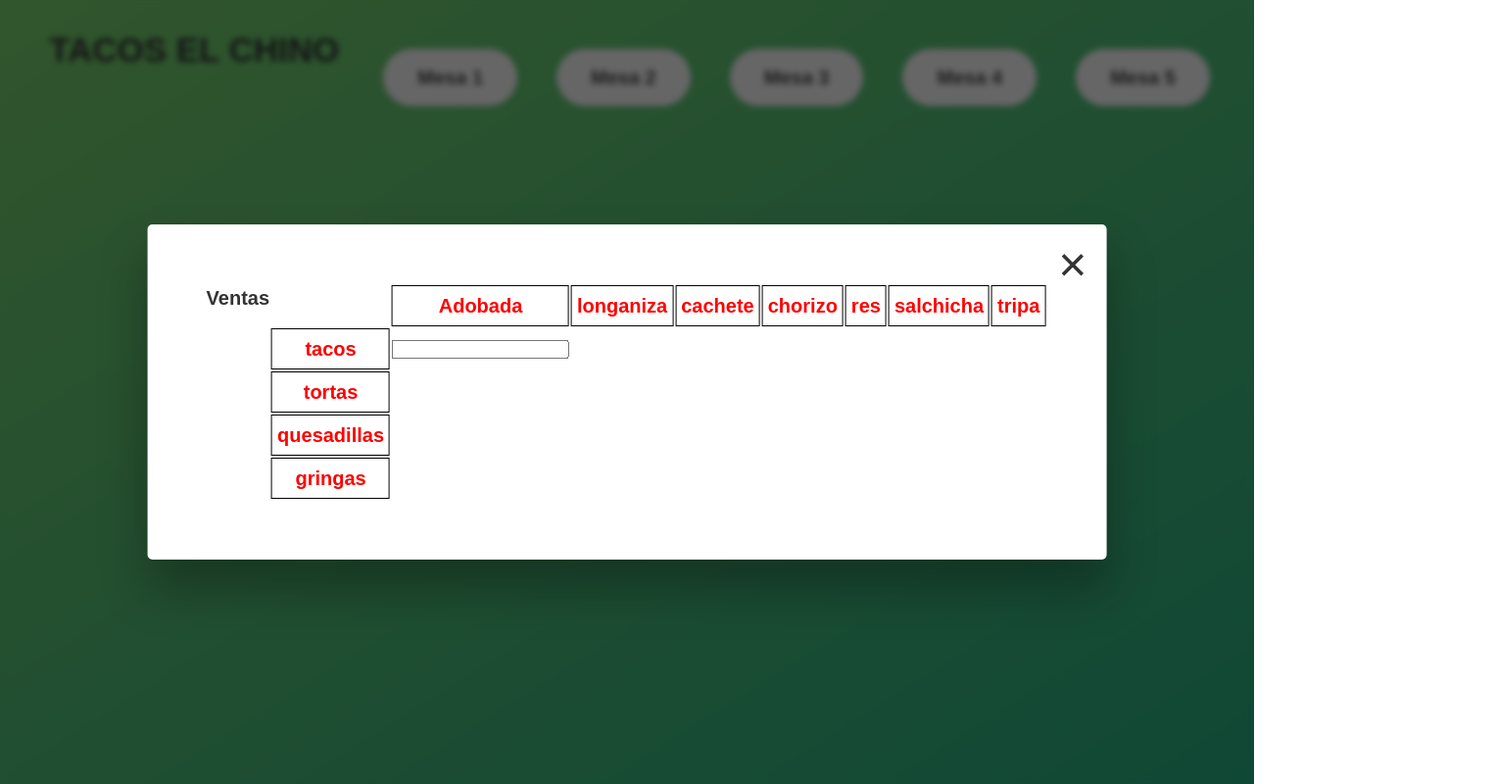
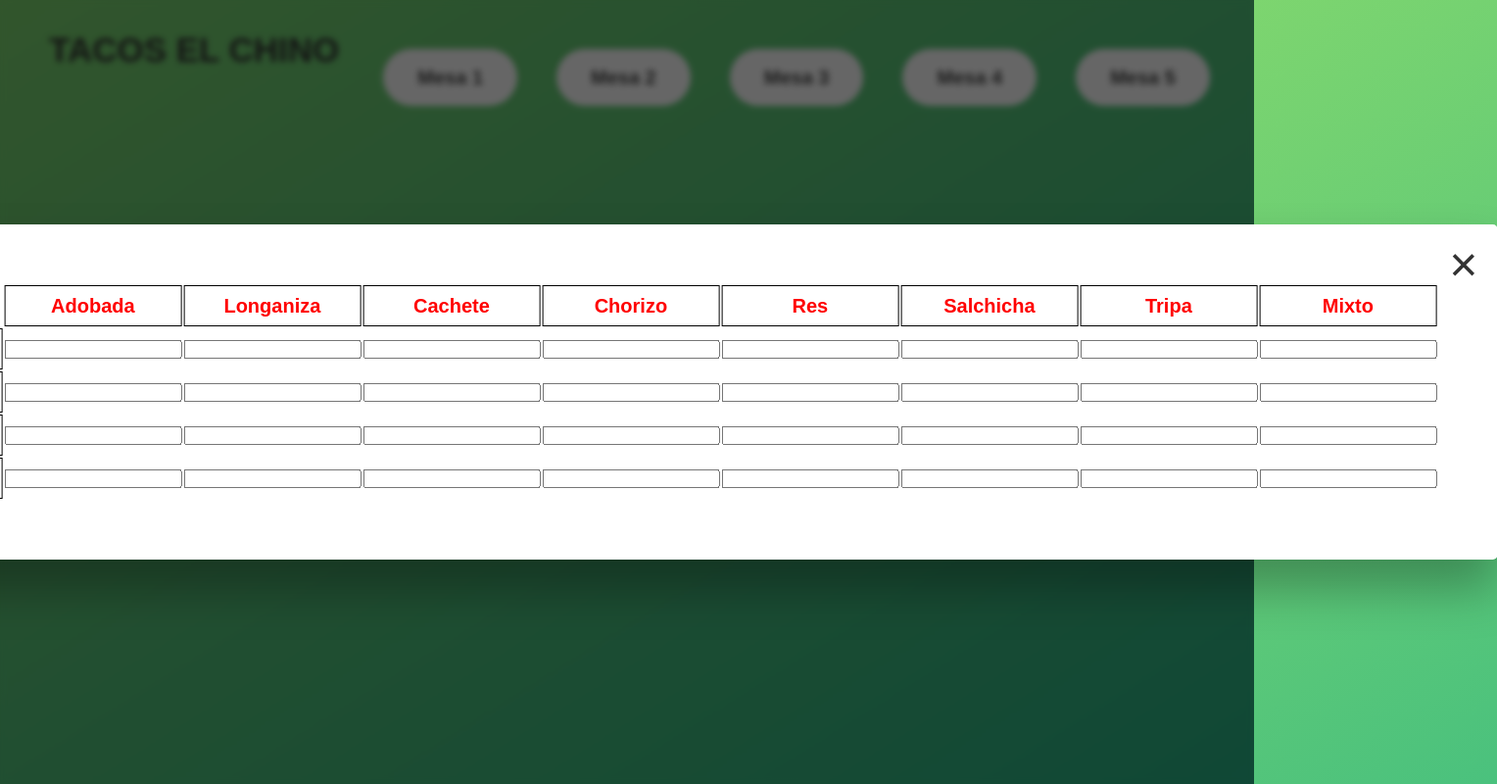
Before and after one commit to DevLuis123/Tacos, a plain HTML site: page tacos/index.html in a window 1280 px wide. Both pictures are taken after a click on the button "Mesa 1". Shown: the whole page at 98% size, 1528 px wide, since content can reach past the window. Drawn offline with Linux system fonts and the light colour scheme.

Commit message:
Add files via upload

```diff
--- a/tacos/index.html
+++ b/tacos/index.html
@@ -20,35 +20,85 @@
       <button class="close-modal">&times;</button>
       <div class="contenedor">
         <h1>Ventas</h1>
-       <br>
+        <br />
         <table>
-
           <tr>
-
-            <td
-            ></td>
+            <td></td>
             <th>Adobada</th>
-            <th>longaniza</th>
-            <th>cachete</th>
-            <th>chorizo</th>
-            <th>res</th>
-            <th>salchicha</th>
-            <th>tripa</th>
+            <th>Longaniza</th>
+            <th>Cachete</th>
+            <th>Chorizo</th>
+            <th>Res</th>
+            <th>Salchicha</th>
+            <th>Tripa</th>
+            <th>Mixto</th>
           </tr>
           <tr>
-            <th>tacos</th>
-            <td><input type="text" name="cantidad"></td>
+            <th>Tacos</th>
+            <td><input type="text" name="cantidad" class="tacoAdobada" /></td>
+            <td><input type="text" name="cantidad" class="tacoLonganiza" /></td>
+            <td><input type="text" name="cantidad" class="tacoCachete" /></td>
+            <td><input type="text" name="cantidad" class="tacoChorizo" /></td>
+            <td><input type="text" name="cantidad" class="tacoRes" /></td>
+            <td><input type="text" name="cantidad" class="tacoSalchicha" /></td>
+            <td><input type="text" name="cantidad" class="tacoTripa" /></td>
+            <td><input type="text" name="cantidad" class="tacoMixto" /></td>
           </tr>
           <tr>
-            <th>tortas</th>
+            <th>Tortas</th>
+            <td><input type="text" name="cantidad" class="tortaAdobada" /></td>
+            <td>
+              <input type="text" name="cantidad" class="tortaLonganiza" />
+            </td>
+            <td><input type="text" name="cantidad" class="tortaCachete" /></td>
+            <td><input type="text" name="cantidad" class="tortaChorizo" /></td>
+            <td><input type="text" name="cantidad" class="tortaRes" /></td>
+            <td>
+              <input type="text" name="cantidad" class="tortaSalchicha" />
+            </td>
+            <td><input type="text" name="cantidad" class="tortaTripa" /></td>
+            <td><input type="text" name="cantidad" class="tortaMixto" /></td>
           </tr>
           <tr>
-            <th>quesadillas</th>
+            <th>Quesadillas</th>
+            <td>
+              <input type="text" name="cantidad" class="quesadillaAdobada" />
+            </td>
+            <td>
+              <input type="text" name="cantidad" class="quesadillaLonganiza" />
+            </td>
+            <td>
+              <input type="text" name="cantidad" class="quesadillaCachete" />
+            </td>
+            <td>
+              <input type="text" name="cantidad" class="quesadillaChorizo" />
+            </td>
+            <td><input type="text" name="cantidad" class="quesadillaRes" /></td>
+            <td>
+              <input type="text" name="cantidad" class="quesadillaSalchicha" />
+            </td>
+            <td>
+              <input type="text" name="cantidad" class="quesadillaTripa" />
+            </td>
+            <td>
+              <input type="text" name="cantidad" class="quesadillaMixto" />
+            </td>
           </tr>
           <tr>
-            <th>gringas</th>
+            <th>Gringas</th>
+            <td><input type="text" name="cantidad" class="gringaAdobada" /></td>
+            <td>
+              <input type="text" name="cantidad" class="gringaLonganiza" />
+            </td>
+            <td><input type="text" name="cantidad" class="gringaCachete" /></td>
+            <td><input type="text" name="cantidad" class="gringaChorizo" /></td>
+            <td><input type="text" name="cantidad" class="gringaRes" /></td>
+            <td>
+              <input type="text" name="cantidad" class="gringaSalchicha" />
+            </td>
+            <td><input type="text" name="cantidad" class="gringaTripa" /></td>
+            <td><input type="text" name="cantidad" class="gringaMixto" /></td>
           </tr>
-
         </table>
       </div>
     </div>
--- a/tacos/index.js
+++ b/tacos/index.js
@@ -1,12 +1,14 @@
 'use strict';
+
 const modal = document.querySelector('.modal');
+const overlay = document.querySelector('.overlay');
+const showModal = document.querySelectorAll('.show-modal');
 const button = document.querySelector('.close-modal');
-const overlay = document.querySelector('.overlay');
-const showModal = document .querySelectorAll('.show-modal');
 
 const remove = function () {
-  modal.classList.remove('hidden');
-  overlay.classList.remove('hidden');
+  modal.classList.remove('hidden'); //Remove the class that we put it but
+  // We not add a point because we dont select anything
+  overlay.classList.remove('hidden'); //Remove the class that we put it but
 };
 
 const modale = function () {
@@ -17,5 +19,23 @@ const modale = function () {
 for (let i = 0; i < showModal.length; i++) {
   showModal[i].addEventListener('click', remove);
 }
-button.addEventListener('click',  modale);
-overlay.addEventListener('click', modale );
+
+button.addEventListener('click', modale);
+
+overlay.addEventListener('click', modale);
+
+//KEYS
+//Key down is fired as soon as we just press down the key
+//key up only happens when we lift or finger off the keyboard
+// key press is fired continuosly as we keep our finger on a certain key
+
+//Con el evento keydown esperamos un argumento en la funcion
+//la cual viene siendo la tecla que presionemos y condicionamos a la tecla que queremos
+//en este la tecla esc y verificar si la clase hidden esta o no en la clase modal sino se la añadmimos  con la funcion hecha
+
+document.addEventListener('keydown', function (e) {
+  console.log(e.key); //para ver que el nombre de la tecla presionada
+  if (e.key === 'Escape' && !modal.classList.contains('hidden')) {
+    modale(); //llamamos a la funcion para añadirle la clase
+  }
+});
```
Also changed, not shown: tacos/index.css (+7 -9 lines).
